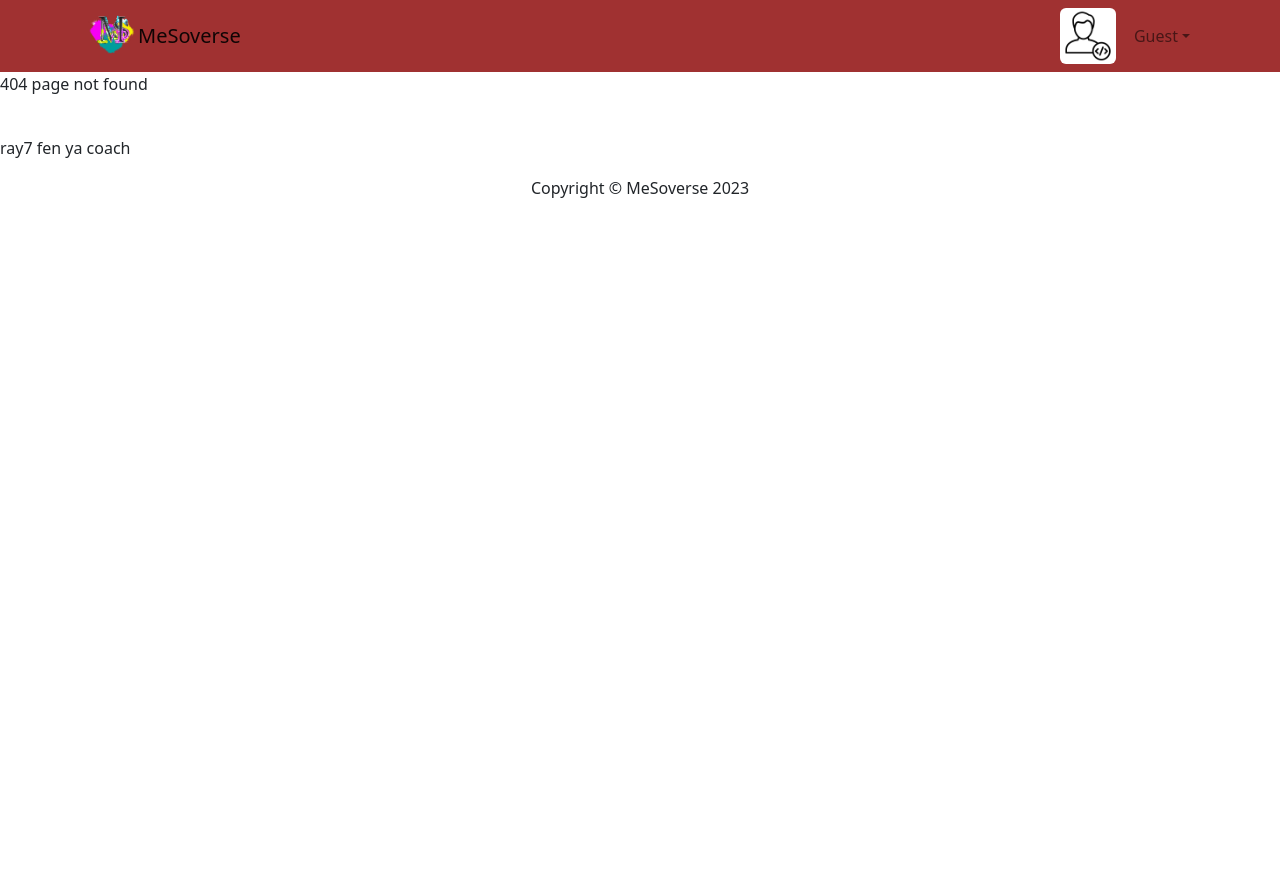
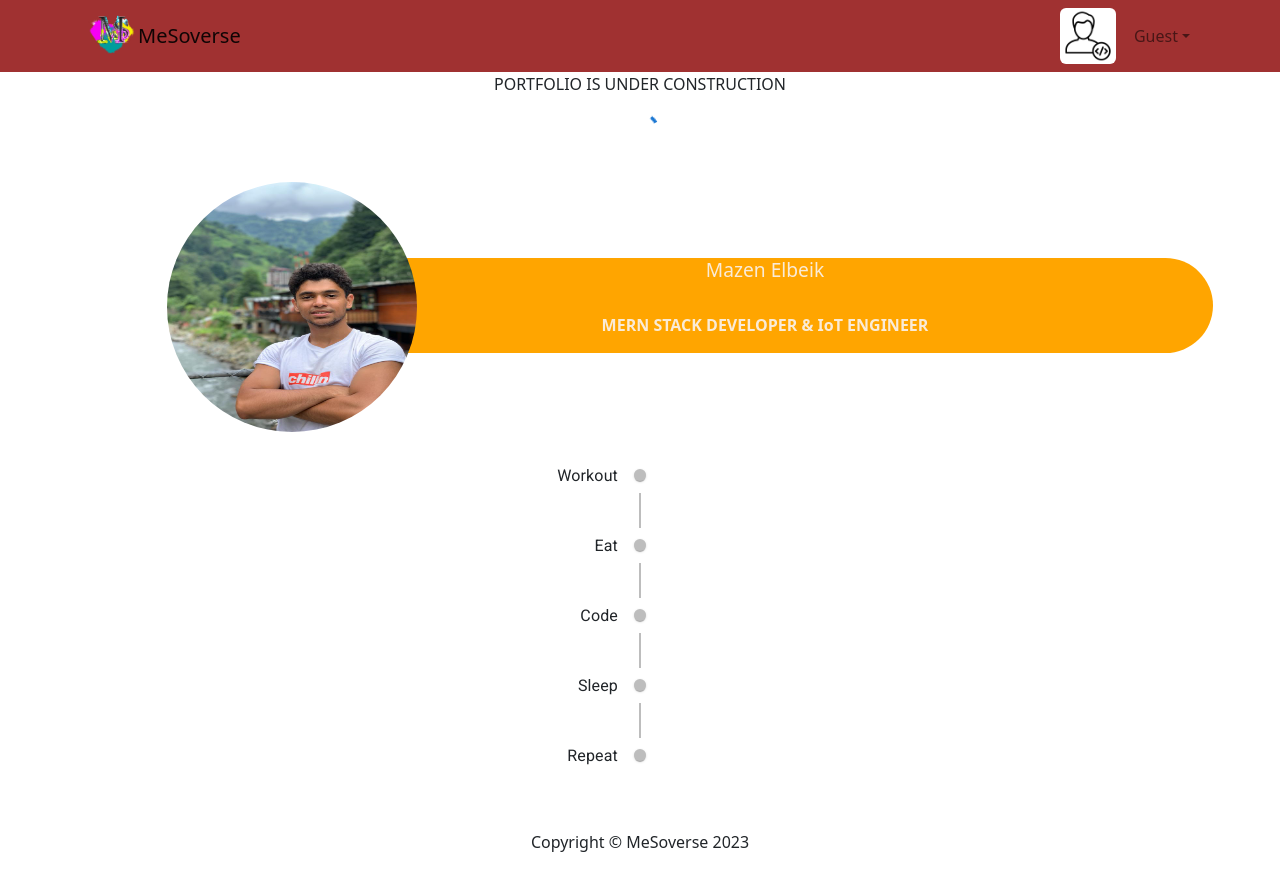
Before and after one commit to mazenbeik1/Login-component, a React (Vite) app: page /portofolio in a window 1280 px wide. Before the commit this address had no page. Before the commit the page ends 800 px from the top, so only its background shows below. Built offline with nearby package versions, Linux system fonts and the light colour scheme.

Commit message:
porto demo

```diff
--- a/package.json
+++ b/package.json
@@ -13,6 +13,7 @@
     "@chakra-ui/react": "^2.6.1",
     "@emotion/react": "^11.11.0",
     "@emotion/styled": "^11.11.0",
+    "@mui/lab": "^5.0.0-alpha.129",
     "@mui/material": "^5.12.3",
     "@reduxjs/toolkit": "^1.9.5",
     "bootstrap": "^5.2.3",
--- a/src/App.jsx
+++ b/src/App.jsx
@@ -16,8 +16,11 @@ import Workouts from './cmps/Workouts/Workouts';
 // import { Alert } from '@mui/material';
 import { useDispatch, useSelector } from 'react-redux';
 import { _setUser } from './Redux/user';
-import { Alert } from 'react-bootstrap';
+// import { Alert } from 'react-bootstrap';
 import Game from './cmps/Game/Game';
+import { Alert } from '@mui/material';
+import { _clearErrors } from './Redux/error';
+import Portofolio from './cmps/Portofolio/Portofolio';
 
 function App() {
 	const dispatch = useDispatch();
@@ -44,7 +47,7 @@ function App() {
 		<div className="App">
 			<Router>
 				{errors.map((error)=>{
-					return(<Alert variant="danger" show={true}>{error}</Alert>)
+					return(<Alert severity="error" onClose={() => {dispatch(_clearErrors())}}>{error}</Alert>)
 				})}
 				<WebNavbar/>
 				<Routes>
@@ -60,6 +63,7 @@ function App() {
 					<Route path="/signup" element={<Signup />}/>
 					<Route path="/login" element={<Signin />}/>
 					<Route path="/cubesurfer" element={<Game />}/>
+					<Route path="/portofolio" element={<Portofolio />}/>
 					<Route path='*' element={<NotFound/>}/>
 				</Routes>
 			</Router>
--- /dev/null
+++ b/src/cmps/Portofolio/PortoHeader/PortoHeader.jsx
@@ -0,0 +1,19 @@
+import TimeLine from "./TimeLine";
+import { CircularProgress } from "@mui/material";
+const PortoHeader = () => {
+    return (
+        <>
+            <div className="header" >
+                <p>PORTFOLIO IS UNDER CONSTRUCTION</p><CircularProgress />
+                <br />
+                <img className="avatar" src="/imgs/prof.jpg"/>
+                <div className="title">
+                    <h1 className="name">Mazen Elbeik</h1> <br/> <p className="profeciency"><strong>MERN STACK DEVELOPER & IoT ENGINEER</strong></p>
+                </div>
+                <TimeLine/>
+            </div>
+        </>
+     );
+}
+
+export default PortoHeader;
--- /dev/null
+++ b/src/cmps/Portofolio/PortoHeader/TimeLine.jsx
@@ -0,0 +1,49 @@
+import Timeline from '@mui/lab/Timeline';
+import TimelineItem from '@mui/lab/TimelineItem';
+import TimelineSeparator from '@mui/lab/TimelineSeparator';
+import TimelineConnector from '@mui/lab/TimelineConnector';
+import TimelineContent from '@mui/lab/TimelineContent';
+import TimelineDot from '@mui/lab/TimelineDot';
+
+const TimeLine = () => {
+    return (
+        <Timeline position="left">
+            <TimelineItem>
+                <TimelineSeparator>
+                <TimelineDot />
+                <TimelineConnector />
+                </TimelineSeparator>
+                <TimelineContent>Workout</TimelineContent>
+            </TimelineItem>
+            <TimelineItem>
+                <TimelineSeparator>
+                <TimelineDot />
+                <TimelineConnector />
+                </TimelineSeparator>
+                <TimelineContent>Eat</TimelineContent>
+            </TimelineItem>
+            <TimelineItem>
+                <TimelineSeparator>
+                <TimelineDot />
+                <TimelineConnector />
+                </TimelineSeparator>
+                <TimelineContent>Code</TimelineContent>
+            </TimelineItem>
+            <TimelineItem>
+                <TimelineSeparator>
+                <TimelineDot />
+                <TimelineConnector />
+                </TimelineSeparator>
+                <TimelineContent>Sleep</TimelineContent>
+            </TimelineItem>
+            <TimelineItem>
+                <TimelineSeparator>
+                <TimelineDot />
+                </TimelineSeparator>
+                <TimelineContent>Repeat</TimelineContent>
+            </TimelineItem>
+        </Timeline>
+     );
+}
+
+export default TimeLine;
--- /dev/null
+++ b/src/cmps/Portofolio/Portofolio.jsx
@@ -0,0 +1,13 @@
+import { Avatar } from "@mui/material";
+import { Image } from "react-bootstrap";
+import PortoHeader from "./PortoHeader/PortoHeader";
+
+const Portofolio = () => {
+    return (
+        <>
+            <PortoHeader/>
+        </>
+     );
+}
+
+export default Portofolio;
--- /dev/null
+++ b/src/cmps/Portofolio/Portofolio.scss
@@ -0,0 +1,36 @@
+.header{
+    text-align: center;
+
+}
+
+
+.avatar{
+    border-radius: 10000px;
+    max-width: 250px;
+    max-height: 250px;
+    width:20%;
+    height: 20vw;
+    transform: translate3d(100px,-20px,0px);
+}
+
+.title{
+    border-radius: 100PX;
+    background-color: orange;
+    color: antiquewhite;
+    display: inline-block;
+    margin: auto;
+    width: fit-content;
+    min-width: 70%;
+    margin-top: 100px;
+    // transform: translate(0,20px);
+}
+
+.name{
+    text-align: center;
+    font-size: larger;
+}
+
+.profeciency{
+    text-align: center;
+    font-size: medium;
+}
--- a/src/cmps/Signup/Signin.jsx
+++ b/src/cmps/Signup/Signin.jsx
@@ -76,7 +76,7 @@ const Signin = (props) => {
                     </FloatingLabel>
 
                     <FloatingLabel controlId="floatingPassword" label="Password" className="mb-3">
-                        <Form.Control type="password" placeholder='New Password' value={password} onChange={(e)=>{setPassword(e.target.value)}}/>
+                        <Form.Control type="password" placeholder='Password' value={password} onChange={(e)=>{setPassword(e.target.value)}}/>
                     </FloatingLabel>
 
 
--- a/src/cmps/WebNavbar/WebNavbar.jsx
+++ b/src/cmps/WebNavbar/WebNavbar.jsx
@@ -75,7 +75,7 @@ function WebNavbar(props) {
                         title={user}
                         menuVariant="dark"
                         >
-                        <NavDropdown.Item onClick={()=>{console.log('object')}}>Action</NavDropdown.Item>
+                        <NavDropdown.Item as={Link} to={'/portofolio'}>About-us</NavDropdown.Item>
                         <NavDropdown.Divider />
                         <NavDropdown.Item onClick={handleSign}>
                             {signStatus}
--- a/src/cmps/Welcome/Welcome.jsx
+++ b/src/cmps/Welcome/Welcome.jsx
@@ -1,9 +1,11 @@
 import React from 'react';
-import { Button } from 'react-bootstrap';
+import { Button, Col, Row } from 'react-bootstrap';
 import { Link } from 'react-router-dom';
 import { useSelector } from 'react-redux';
 import CenterModal from '../CentralModal/CenterModal';
 import { useState } from 'react';
+import { Avatar } from '@mui/material';
+import TimeLine from '../Portofolio/PortoHeader/TimeLine';
 const Welcome = ()=> {
     const user = useSelector((state) => state.user.email);
     const [showIntro, setShowIntro] = useState(false);
@@ -12,7 +14,17 @@ const Welcome = ()=> {
     return (
     <div className="WelcomePage">
         <div className="WelcomePage-content">
+
+            <Row>
+                <Col xs={1} md={1} lg={1} style={{margin: "auto"}}>
+                        <TimeLine/>
+                </Col>
+                    <Col style={{textAlign:"center", transform:"translate(-30px,0px)"}}>
+                        <img src='/imgs/prof.jpg' style={{width: 200, height: 200,borderRadius:"100px",display:"inline-block"}}/>
+                        <br/>
                         <img src="/imgs/LOGO3trans.png" alt="Logo" style={{height:'30vh', transform:'translate(7px, 0)'}}/>
+                    </Col>
+                </Row>
                     <h1 className='WelcomeMsg'>{`Welcome ${user}`}</h1>
                     <p>Connect devices through internet</p>
                     <Button variant='primary' className='button1 button2' onClick={handleShowIntro}>Game Intro</Button>
--- a/src/cmps/Welcome/Welcome.scss
+++ b/src/cmps/Welcome/Welcome.scss
@@ -3,8 +3,9 @@
     flex-direction: column;
     justify-content: center;
     align-items: center;
-    height: 100vh;
-    width: 80vw;
+    height: fit-content;
+    min-width: 80vw;
+    width: fit-content;
     margin: 30px auto;
     background-color: rgba(239, 233, 233, 0.671);
     border-radius: 10em;
@@ -18,7 +19,10 @@
 }
 
 .WelcomeMsg{
-    padding: 2vw;
+    font-size: 150%;
+    text-align: center;
+    width: 95%;
+    padding: 20px 0px;
     background: linear-gradient(to right, #4bbae9a7 10%, #c207d76f 100%);
     border-radius: 50px;
 }
--- a/src/index.scss
+++ b/src/index.scss
@@ -3,6 +3,7 @@
 // @import './cmps/SideBar/SideBar.scss';
 @import './cmps/Welcome/Welcome.scss';
 @import './cmps/WebNavbar/WebNavbar.scss';
+@import './cmps/Portofolio/Portofolio.scss';
 // @import '~bootstrap/scss/bootstrap';
 
 *{
```
Also changed, not shown: 2 other files (tests, documents, lock files or other folders). Lines whose indentation alone changed are shown as unchanged.
